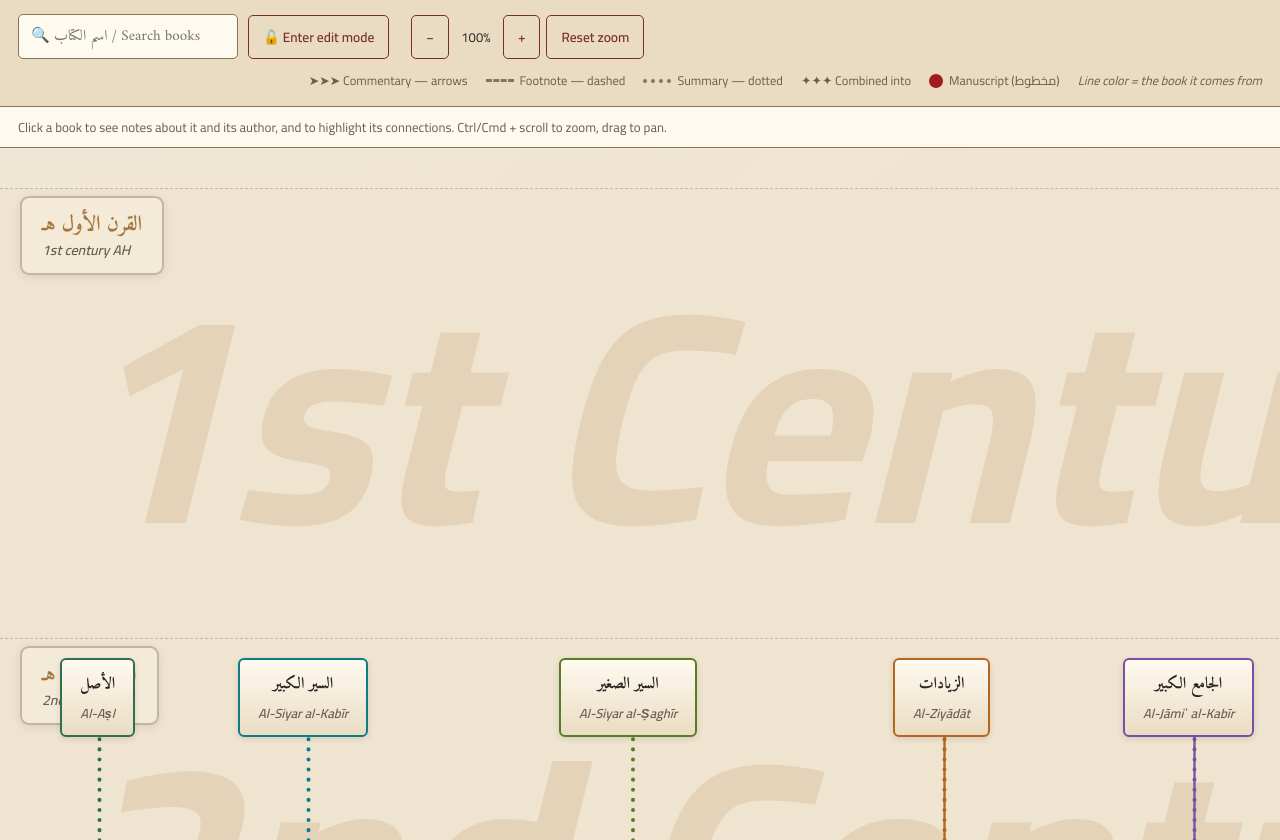
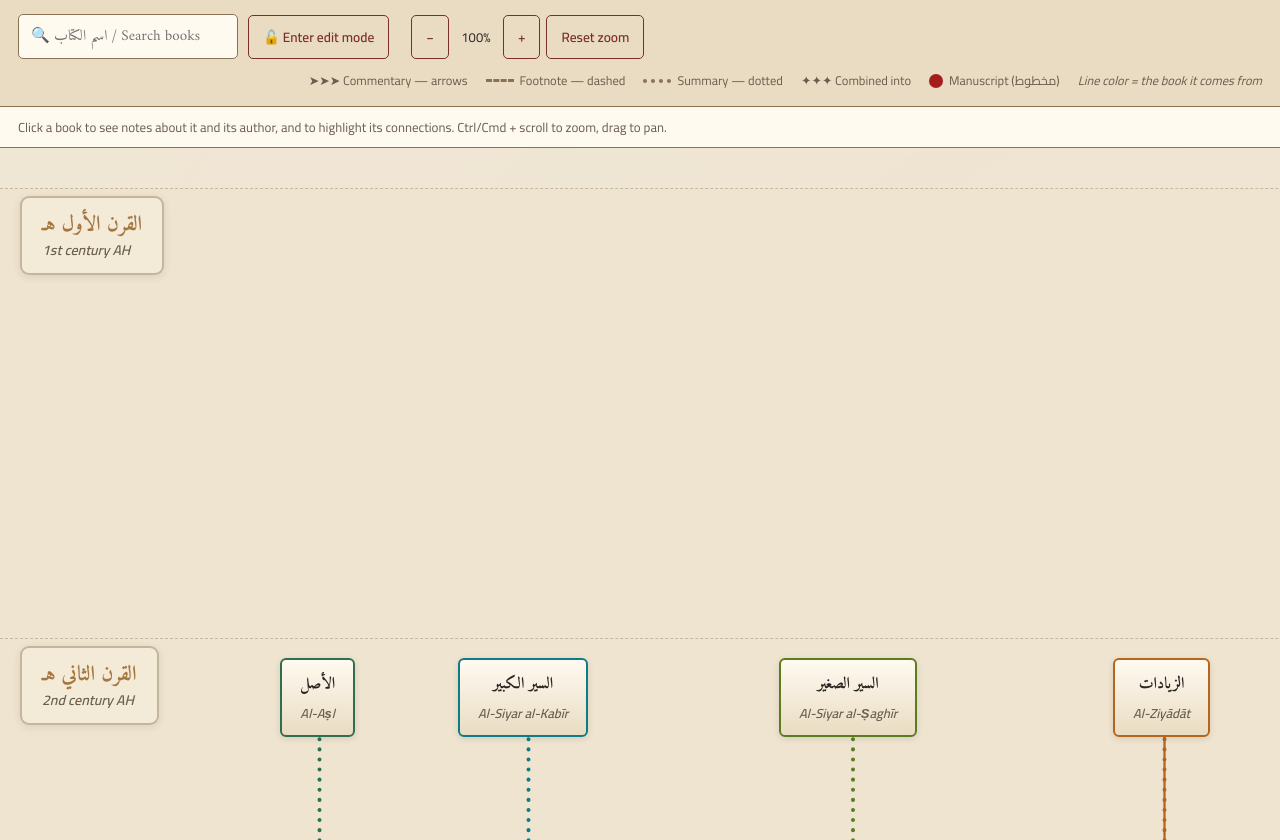
Before and after one commit to ARK120701/hanafi-book-network, a plain HTML site: page index.html in a window 1280 px wide. Drawn offline with Linux system fonts and the light colour scheme.

Commit message:
Remove century watermark; push books right to clear the century label box
Books' left margin moves from 60px to 280px so the first column no longer
overlaps the century label box in the top-left of each row. Bumped the
layout flag to _autoLayoutV2 so this re-applies to already-saved boards.

```diff
--- a/index.html
+++ b/index.html
@@ -128,20 +128,6 @@
     position:absolute;
     left:0;
     width:100%;
-  }
-  .century-watermark{
-    position:absolute;
-    top:50%;
-    transform:translateY(-50%);
-    font-family:'Cairo', sans-serif;
-    font-weight:700;
-    font-style:italic;
-    font-size:300px;
-    line-height:1;
-    color:rgba(166,118,63,0.16);
-    white-space:nowrap;
-    user-select:none;
-    pointer-events:none;
   }
   #timeline{
     position:absolute;
@@ -1787,9 +1773,9 @@ function ensureExtraContent(){
     changed = true;
   }
 
-  if(!state._autoLayoutV1){
+  if(!state._autoLayoutV2){
     computeLayoutV1();
-    state._autoLayoutV1 = true;
+    state._autoLayoutV2 = true;
     changed = true;
   }
 
@@ -1809,7 +1795,7 @@ function ensureExtraContent(){
 // left untouched — it comes from each node's existing y, established by the hand-placed
 // positions and fixups above.
 function computeLayoutV1(){
-  const LEFT_MARGIN = 60;
+  const LEFT_MARGIN = 280;
   const COL_GAP = 50;
 
   function estimateWidth(n){
@@ -1949,13 +1935,6 @@ function buildTimeline(){
     band.style.height = CENTURY_HEIGHT + 'px';
     band.style.background = '#efe4d0';
     bg.appendChild(band);
-
-    const watermark = document.createElement('div');
-    watermark.className = 'century-watermark';
-    watermark.style.left = '60px';
-    watermark.style.top = (y + CENTURY_HEIGHT / 2) + 'px';
-    watermark.textContent = `${ENGLISH_ORDINALS[i]} Century AH`;
-    bg.appendChild(watermark);
 
     const line = document.createElement('div');
     line.className = 'century-row';
```
